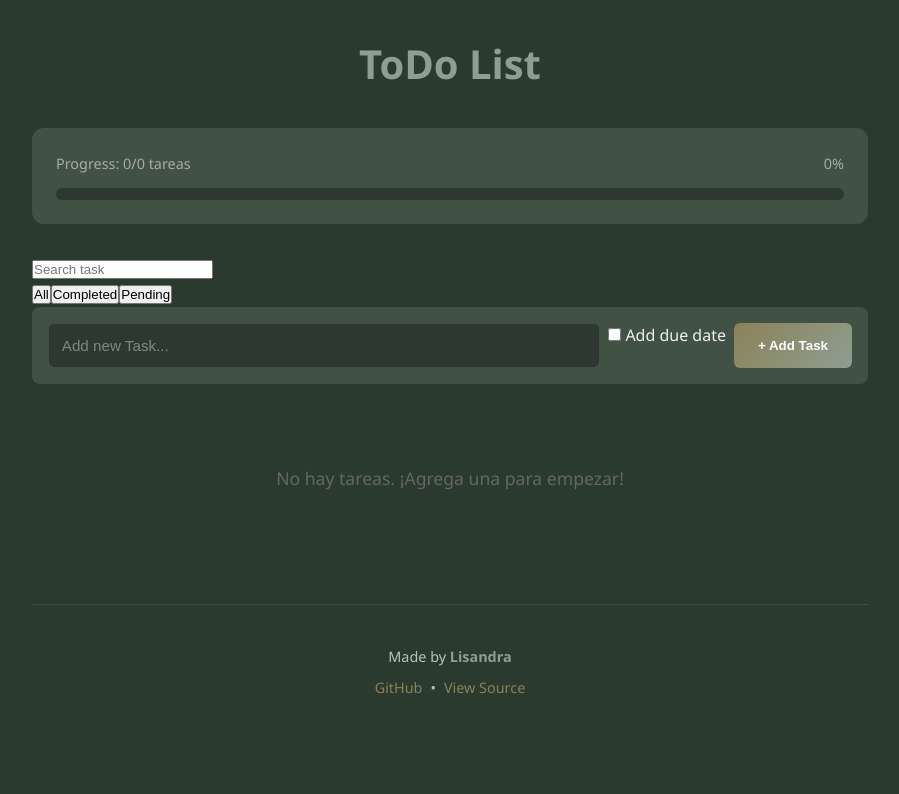
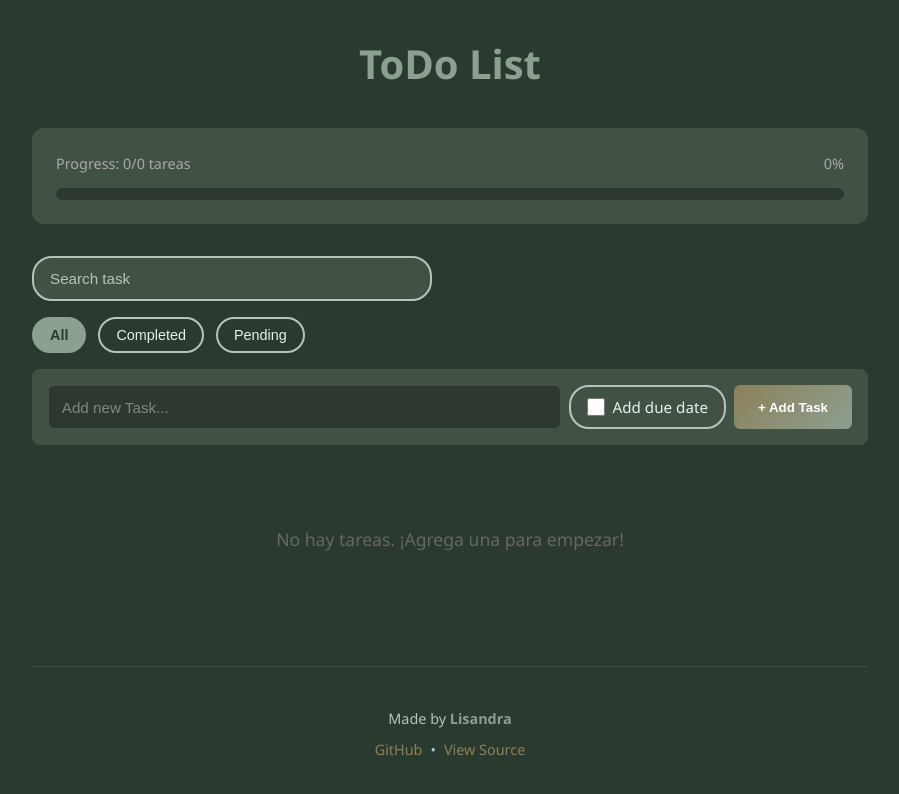
Before and after one commit to Lisandrad/dev-progress-tracker, a React (Vite) app: page / in a window 1280 px wide. Shown: the top 794 px of the page, without its empty margins (190-1089 px from the left). Built offline with nearby package versions, Linux system fonts and the light colour scheme.

Commit message:
adding search and filter functionaity

```diff
--- a/src/App.css
+++ b/src/App.css
@@ -5,25 +5,23 @@
 }
 
 :root {
-  --bg-primary: #2A3A2E;        /* Fondo principal oscuro */
-  --bg-secondary: #415245;      /* Cards y contenedores */
-  --bg-tertiary: #8D9F91;       /* Hover states */
+  --bg-primary: #2A3A2E;
+  --bg-secondary: #415245;
+  --bg-tertiary: #8D9F91;
 
-  --accent-primary: #8C8159;    /* Botones principales */
-  --accent-secondary: #8D9F91;  /* Acentos secundarios */
+  --accent-primary: #8C8159;
+  --accent-secondary: #8D9F91;
 
-  --text-primary: #E8F0EC;      /* Texto principal */
-  --text-secondary: #B5C4BA;    /* Texto secundario */
+  --text-primary: #E8F0EC;
+  --text-secondary: #B5C4BA;
 
-  /* Transparencias útiles */
   --overlay-light: rgba(141, 159, 145, 0.1);
   --overlay-medium: rgba(141, 159, 145, 0.2);
 }
 
-
 body {
   font-family: 'Segoe UI', Tahoma, Geneva, Verdana, sans-serif;
-  background-color:  var(--bg-primary);
+  background-color: var(--bg-primary);
   color: var(--text-primary);
   line-height: 1.6;
 }
@@ -41,7 +39,6 @@ h1 {
   margin-bottom: 2rem;
   color: var(--accent-secondary);
 }
-
 
 .progress-container {
   background: var(--bg-secondary);
@@ -134,7 +131,6 @@ h1 {
   font-size: 1.1rem;
 }
 
-/* Task Item */
 .task-item-wrapper {
   transition: margin 0.2s;
 }
@@ -312,13 +308,12 @@ h1 {
   gap: 0.5rem;
 }
 
-/* Footer */
 .footer {
- margin-top: 4rem;
+  margin-top: 4rem;
   padding-top: 2rem;
-  border-top: 1px solid rgba(141, 159, 145, 0.2);  /* ← Verde sutil */
+  border-top: 1px solid rgba(141, 159, 145, 0.2);
   text-align: center;
-  color: var(--text-secondary);  /* ← Verde claro */
+  color: var(--text-secondary);
   font-size: 0.9rem;
 }
 
@@ -327,7 +322,7 @@ h1 {
 }
 
 .footer strong {
-   color: var(--accent-secondary);  /* ← Verde medio */
+  color: var(--accent-secondary);
   font-weight: 600;
 }
 
@@ -339,13 +334,13 @@ h1 {
 }
 
 .footer a {
-  color: var(--accent-primary);  /* ← Verde oliva */
+  color: var(--accent-primary);
   text-decoration: none;
   transition: color 0.2s;
 }
 
 .footer a:hover {
-  color: var(--accent-secondary);  /* ← Verde medio al hover */
+  color: var(--accent-secondary);
   text-decoration: underline;
 }
 
@@ -379,21 +374,101 @@ h1 {
   color: #ffa500;
 }
 
-/*  estilos para el datepicker*/
+.filter-buttons {
+  display: flex;
+  gap: 0.75rem;
+  margin: 1rem 0;
+  flex-wrap: wrap;
+}
+
+.filter-btn {
+  padding: 0.5rem 1rem;
+  border: 2px solid var(--text-secondary);
+  background-color: transparent;
+  color: var(--text-primary);
+  border-radius: 20px;
+  cursor: pointer;
+  font-size: 0.9rem;
+  transition: all 0.3s ease;
+}
+
+.filter-btn:hover {
+  border-color: var(--accent-secondary);
+  background-color: var(--overlay-light);
+}
+
+.filter-btn.active {
+  background-color: var(--accent-secondary);
+  border-color: var(--accent-secondary);
+  color: var(--bg-primary);
+  font-weight: bold;
+}
+
+.search-container {
+  margin: 1rem 0;
+}
+
+.search-input {
+  width: 100%;
+  max-width: 400px;
+  padding: 0.75rem 1rem;
+  border: 2px solid var(--text-secondary);
+  border-radius: 20px;
+  background-color: var(--bg-secondary);
+  color: var(--text-primary);
+  font-size: 0.95rem;
+  transition: all 0.3s ease;
+}
+
+.search-input:focus {
+  outline: none;
+  border-color: var(--accent-secondary);
+  background-color: var(--bg-tertiary);
+  box-shadow: 0 0 8px rgba(141, 159, 145, 0.3);
+}
+
+.search-input::placeholder {
+  color: var(--text-secondary);
+}
+
+.date-checkboc-container {
+  display: inline-block;
+
+}
+
+.date-checkboc-container label {
+display: flex;
+  align-items: center;
+  gap: 0.5rem;
+  cursor: pointer;
+  color: var(--text-primary);
+  font-size: 0.95rem;
+  user-select: none;
+  padding: 0.5rem 1rem;
+  border: 2px solid var(--text-secondary);
+  border-radius: 20px;
+  background-color: transparent;
+  transition: all 0.3s ease;
+}
+
+.date-checkboc-container input[type="checkbox"] {
+  width: 18px;
+  height: 18px;
+  cursor: pointer;
+  accent-color: var(--accent-secondary);
+}
 
 .date-picker-wrapper {
   margin: 0.5rem 0;
 }
 
 .date-picker-input {
-   padding: 0.5rem 0.75rem;
-  border: 1px solid var(--text-secondary);
-  border-radius: 4px;
+  padding: 0.5rem 0.75rem;
+  border: 2px solid var(--text-secondary);
+  border-radius: 8px;
   background-color: var(--bg-secondary);
   color: var(--text-primary);
   font-size: 0.9rem;
-  width: 100%;
-  max-width: 300px;
 }
 
 .date-picker-input:focus {
@@ -401,9 +476,3 @@ h1 {
   border-color: var(--accent-secondary);
   background-color: var(--bg-tertiary);
 }
-
-.date-picker-input:focus {
-  outline: none;
-  border-color: var(--accent-secondary);
-  background-color: var(--bg-tertiary);
-}
```
